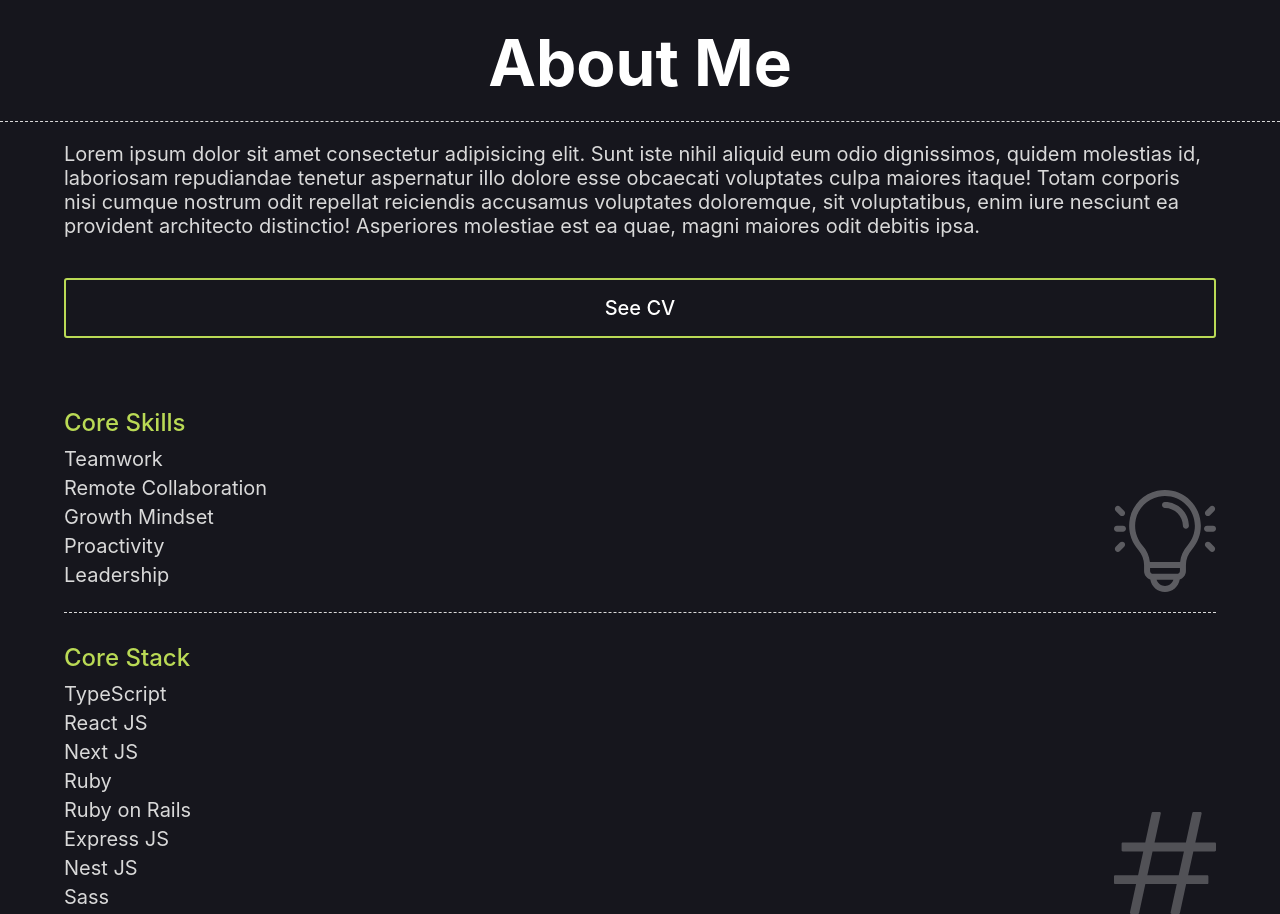
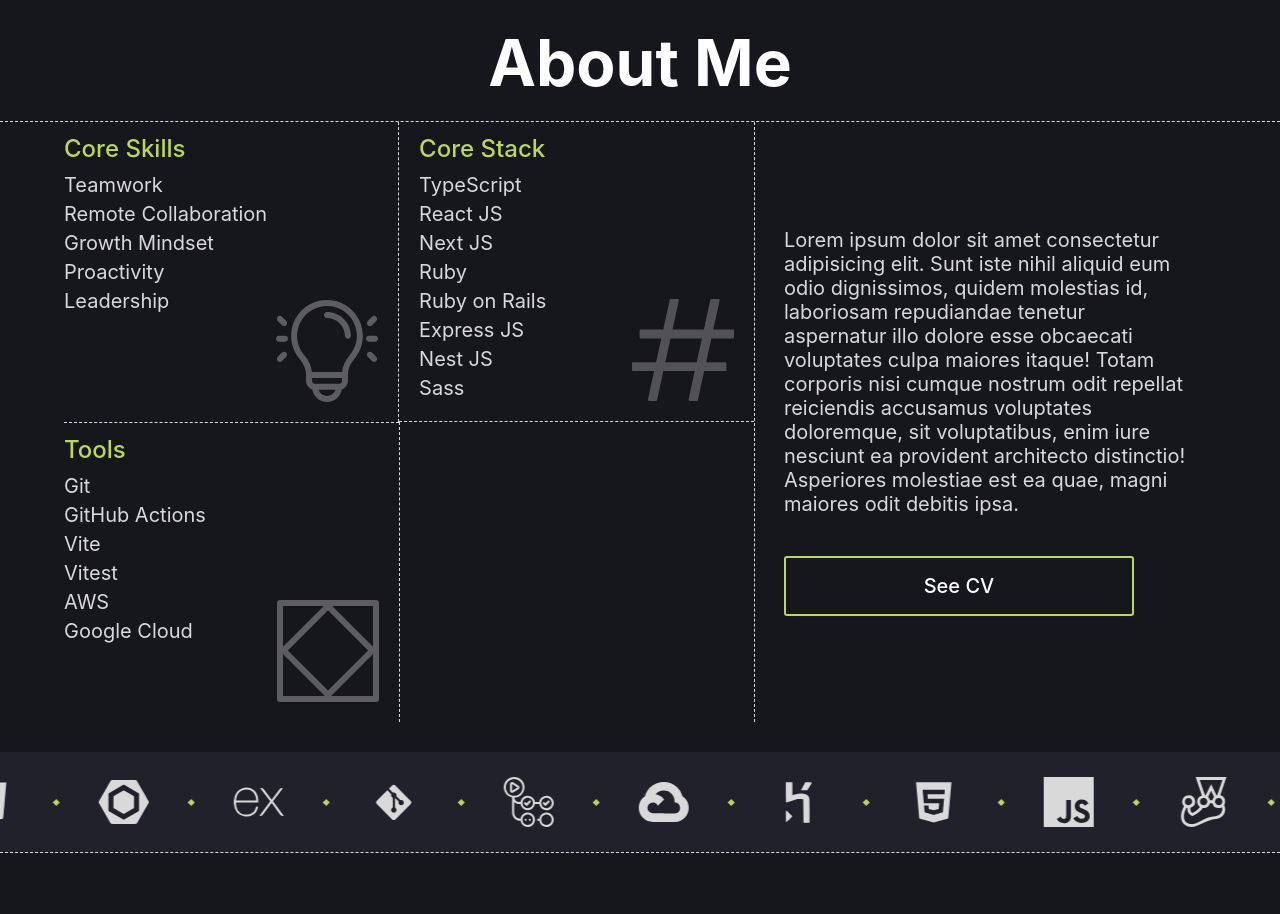
Before and after one commit to rpire/portfolio, a website built with Vite: page index.html in a window 1280 px wide. Shown: the part 3100-4014 px from the top of the page. Built offline with nearby package versions, Linux system fonts and the light colour scheme; files whose address does not match are found by name.

Commit message:
Add medium and large-sized screen styles to About

```diff
--- a/src/assets/sass/styles/_about-section.scss
+++ b/src/assets/sass/styles/_about-section.scss
@@ -55,3 +55,80 @@
     margin-bottom: 5px;
   }
 }
+
+@include media(768px) {
+  .about-info {
+    padding-top: 20px;
+
+    a {
+      max-width: 350px;
+    }
+  }
+
+  .about-grid {
+    grid-template-columns: calc(50% - 6px) calc(50% + 6px);
+    grid-template-rows: 300px 300px;
+    gap: 0;
+  }
+
+  .about-list-container,
+  .deco {
+    background-position: bottom 20px right 20px;
+  }
+
+  .about-list-container {
+    padding: 12px 0;
+    border: none;
+  }
+
+  .skills {
+    border-right: 1px dashed $alternate;
+  }
+
+  .stack {
+    border-bottom: 1px dashed $alternate;
+    padding-left: 12px;
+    padding-right: 12px;
+  }
+
+  .tools {
+    border-top: 1px dashed $alternate;
+  }
+
+  .deco {
+    display: block;
+    background-image: url('/simple-rpire-logo.svg');
+    background-repeat: no-repeat;
+    background-size: 102px;
+    border-left: 1px dashed $alternate;
+  }
+}
+
+@include media(1024px) {
+  #about h2 {
+    margin-bottom: 0;
+  }
+
+  .about-container {
+    flex-direction: row-reverse;
+    justify-content: space-between;
+    align-items: center;
+    gap: 0;
+  }
+
+  .about-info {
+    width: 40%;
+    padding: 20px 2.5%;
+  }
+
+  .about-grid {
+    grid-template-columns: calc(50% - 10px) calc(50% + 10px);
+    width: 60%;
+    border-right: 1px dashed $alternate;
+  }
+
+  .stack {
+    padding-left: 20px;
+    padding-right: 20px;
+  }
+}
```
